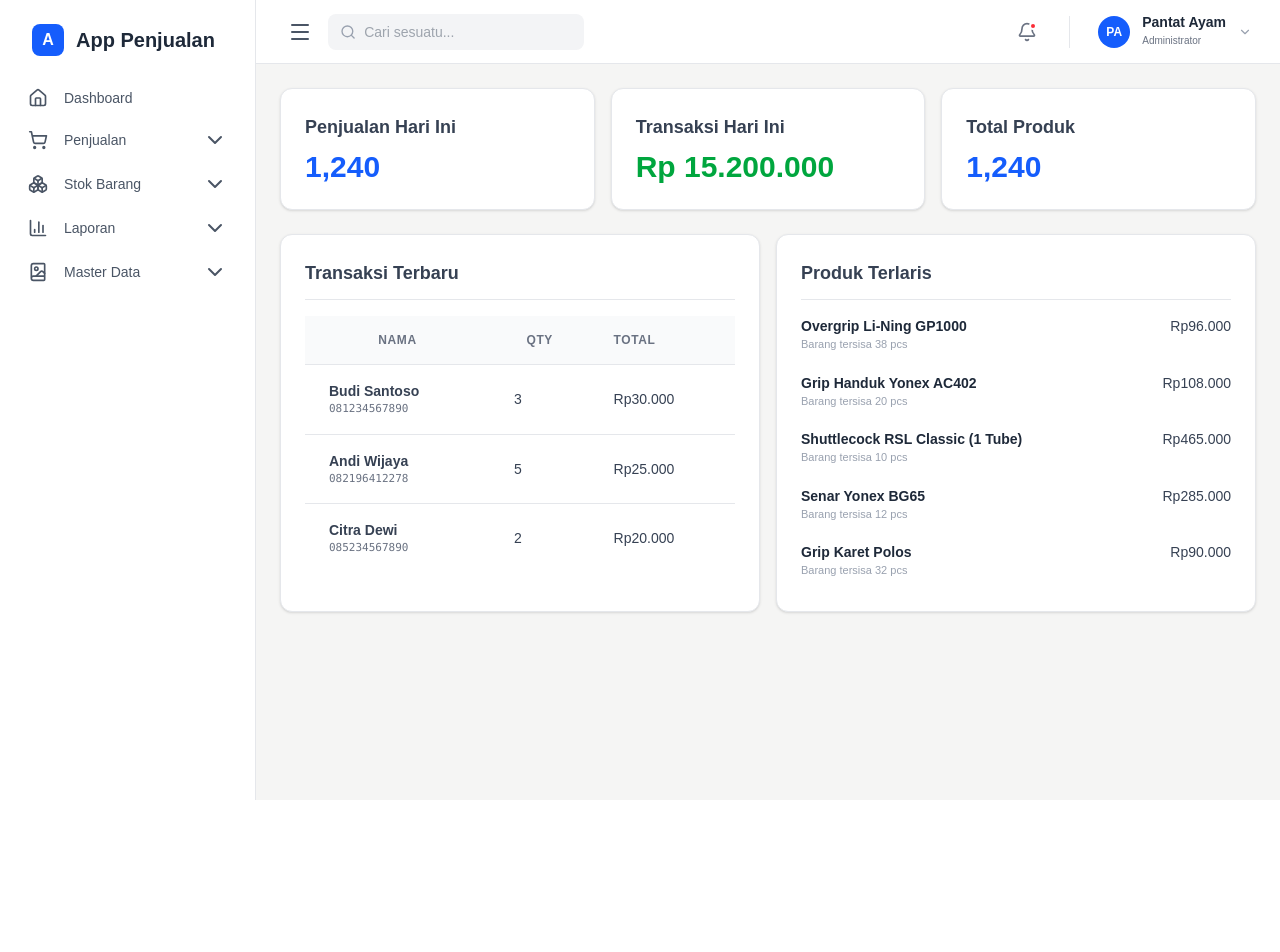
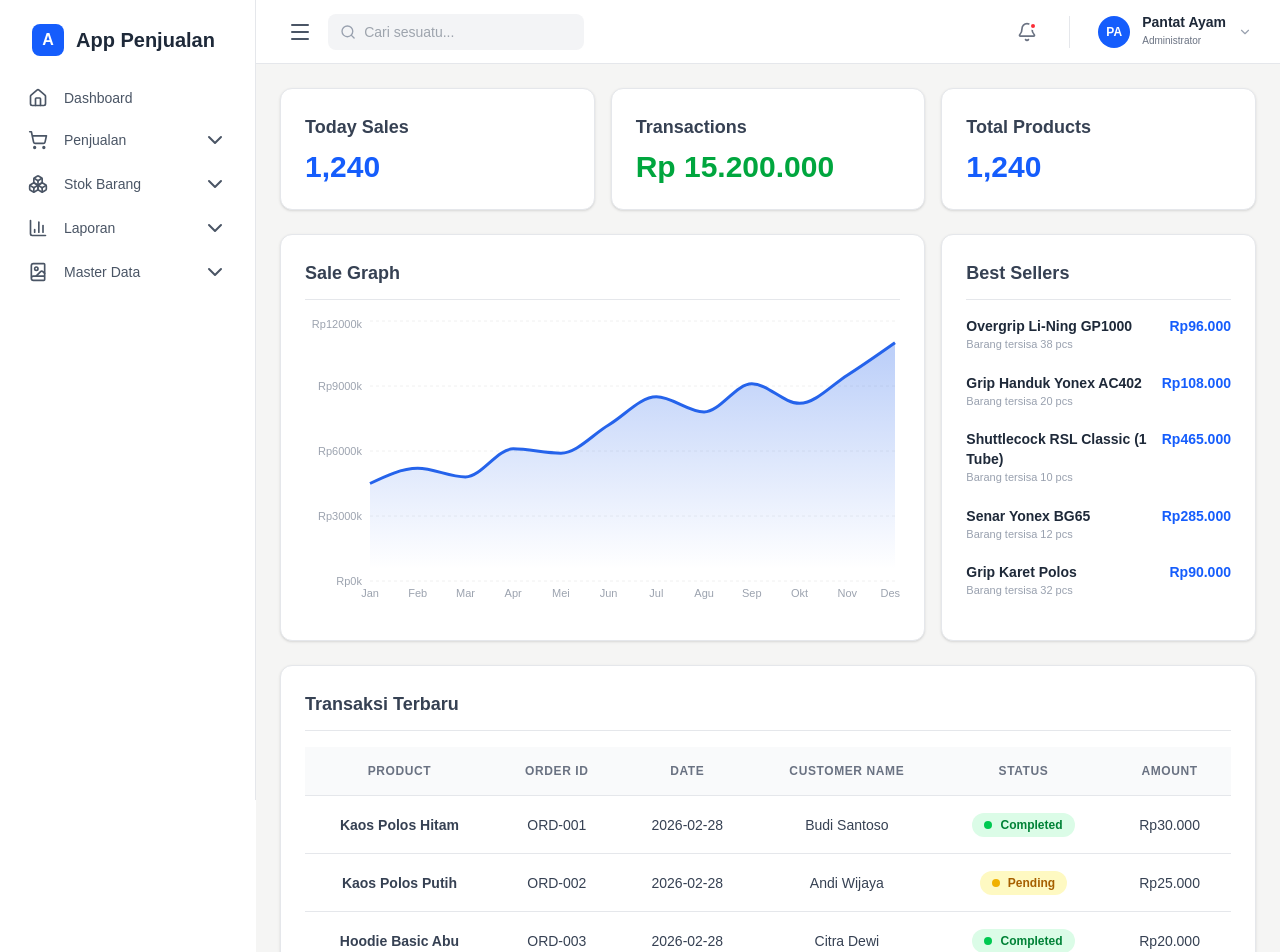
Before and after one commit to yat-to/app-penjualan, a Next.js app in the folder client/: page /dashboard in a window 1280 px wide. Shown: the top 952 px of the page. Before the commit the page ends 800 px from the top, so only its background shows below. Built offline with nearby package versions, Linux system fonts and the light colour scheme.

Commit message:
fix dashboard

```diff
--- a/client/package.json
+++ b/client/package.json
@@ -13,6 +13,7 @@
     "next": "16.0.1",
     "react": "19.2.0",
     "react-dom": "19.2.0",
+    "recharts": "^3.8.0",
     "zustand": "^5.0.11"
   },
   "devDependencies": {
--- a/client/src/app/(main)/dashboard/page.js
+++ b/client/src/app/(main)/dashboard/page.js
@@ -1,33 +1,49 @@
 import React from 'react'
+import SalesChart from '@/app/components/salesChart';
+
+const dataGrafikDariDatabase = [
+    { tanggal: "Jan", total: 4500000 },
+    { tanggal: "Feb", total: 5200000 },
+    { tanggal: "Mar", total: 4800000 },
+    { tanggal: "Apr", total: 6100000 },
+    { tanggal: "Mei", total: 5900000 },
+    { tanggal: "Jun", total: 7200000 },
+    { tanggal: "Jul", total: 8500000 },
+    { tanggal: "Agu", total: 7800000 },
+    { tanggal: "Sep", total: 9100000 },
+    { tanggal: "Okt", total: 8200000 },
+    { tanggal: "Nov", total: 9500000 },
+    { tanggal: "Des", total: 11000000 },
+];
 
 const transaksi = [
     {
-        id: 1,
-        tanggal: "2026-02-28",
-        nama_pelanggan: "Budi Santoso",
-        hp_pelanggan: "081234567890",
-        qty: "3",
-        total: 30000
+        product: "Kaos Polos Hitam",
+        order_id: "ORD-001",
+        date: "2026-02-28",
+        customer_name: "Budi Santoso",
+        status: "Completed",
+        amount: 30000
     },
     {
-        id: 2,
-        tanggal: "2026-02-28",
-        nama_pelanggan: "Andi Wijaya",
-        hp_pelanggan: "082196412278",
-        qty: "5",
-        total: 25000
+        product: "Kaos Polos Putih",
+        order_id: "ORD-002",
+        date: "2026-02-28",
+        customer_name: "Andi Wijaya",
+        status: "Pending",
+        amount: 25000
     },
     {
-        id: 3,
-        tanggal: "2026-02-28",
-        nama_pelanggan: "Citra Dewi",
-        hp_pelanggan: "085234567890",
-        qty: "2",
-        total: 20000
+        product: "Hoodie Basic Abu",
+        order_id: "ORD-003",
+        date: "2026-02-28",
+        customer_name: "Citra Dewi",
+        status: "Completed",
+        amount: 20000
     }
 ];
 
-export const produkTerlarisDummy = [
+const produkTerlarisDummy = [
     {
         id: 1,
         nama_barang: "Overgrip Li-Ning GP1000",
@@ -65,54 +81,29 @@ export default function Page() {
         <div>
             <div className="grid grid-cols-1 md:grid-cols-3 gap-4">
                 <div className="p-6 bg-white border border-gray-200 rounded-xl shadow-sm">
-                    <h3 className="text-lg font-semibold text-gray-700">Penjualan Hari Ini</h3>
+                    <h3 className="text-lg font-semibold text-gray-700">Today Sales</h3>
                     <p className="text-3xl font-bold text-blue-600 mt-2">1,240</p>
                 </div>
                 <div className="p-6 bg-white border border-gray-200 rounded-xl shadow-sm">
-                    <h3 className="text-lg font-semibold text-gray-700">Transaksi Hari Ini</h3>
+                    <h3 className="text-lg font-semibold text-gray-700">Transactions</h3>
                     <p className="text-3xl font-bold text-green-600 mt-2">Rp 15.200.000</p>
                 </div>
                 <div className="p-6 bg-white border border-gray-200 rounded-xl shadow-sm">
-                    <h3 className="text-lg font-semibold text-gray-700">Total Produk</h3>
+                    <h3 className="text-lg font-semibold text-gray-700">Total Products</h3>
                     <p className="text-3xl font-bold text-blue-600 mt-2">1,240</p>
                 </div>
             </div>
 
-            <div className="grid grid-cols-1 md:grid-cols-2 gap-4 mt-6">
-                <div className="p-6 bg-white border border-gray-200 rounded-xl shadow-sm">
-                    <h3 className="text-lg font-semibold text-gray-700 pb-3 border-b border-gray-200">Transaksi Terbaru</h3>
-                    <div className="overflow-x-auto mt-4">
-                        <table className="w-full text-left border-collapse">
-                            <thead className="bg-gray-50 border-b border-gray-200">
-                                <tr>
-                                    <th className="px-6 py-4 text-xs font-bold text-gray-500 uppercase tracking-wider text-center">NAMA</th>
-                                    <th className="px-6 py-4 text-xs font-bold text-gray-500 uppercase tracking-wider text-center">QTY</th>
-                                    <th className="px-6 py-4 text-xs font-bold text-gray-500 uppercase tracking-wider">TOTAL</th>
-                                </tr>
-                            </thead>
-                            <tbody className="divide-y divide-gray-200">
-                                {transaksi.map((data) => (
-                                    <tr key={data.id} className="hover:bg-blue-50/30 transition-colors group">
-                                        <td className="px-6 py-4">
-                                            <div className="flex flex-col">
-                                                <span className="text-sm font-bold text-gray-700">{data.nama_pelanggan}</span>
-                                                <span className="text-[11px] font-mono text-gray-500">{data.hp_pelanggan}</span>
-                                            </div>
-                                        </td>
-                                        <td className="px-6 py-4">
-                                            <span className="text-sm text-gray-700">{data.qty}</span>
-                                        </td>
-                                        <td className="px-6 py-4">
-                                            <span className="text-sm text-gray-700">Rp{data.total.toLocaleString('id-ID')}</span>
-                                        </td>
-                                    </tr>
-                                ))}
-                            </tbody>
-                        </table>
+            <div className="grid grid-cols-1 md:grid-cols-12 gap-4 mt-6">
+                <div className="md:col-span-8 space-y-4">
+                    <div className="p-6 bg-white border border-gray-200 rounded-xl shadow-sm">
+                        <h3 className="text-lg font-semibold text-gray-700 pb-3 border-b border-gray-200">Sale Graph</h3>
+                        <SalesChart data={dataGrafikDariDatabase} />
                     </div>
                 </div>
-                <div className="p-6 bg-white border border-gray-200 rounded-xl shadow-sm">
-                    <h3 className="text-lg font-semibold text-gray-700 pb-3 border-b border-gray-200">Produk Terlaris</h3>
+
+                <div className="p-6 md:col-span-4 bg-white border border-gray-200 rounded-xl shadow-sm">
+                    <h3 className="text-lg font-semibold text-gray-700 pb-3 border-b border-gray-200">Best Sellers</h3>
                     <div className="space-y-5 mt-4">
                         {produkTerlarisDummy.map((data, index) => (
                             <div key={data.id} className="group">
@@ -128,9 +119,7 @@ export default function Page() {
                                         </div>
                                     </div>
                                     <div className="text-right">
-                                        <p className="text-sm text-gray-700">
-                                            Rp{data.total_belanja.toLocaleString('id-ID')}
-                                        </p>
+                                        <p className="text-sm font-bold text-blue-600">Rp{data.total_belanja.toLocaleString('id-ID')}</p>
                                     </div>
                                 </div>
                             </div>
@@ -138,6 +127,59 @@ export default function Page() {
                     </div>
                 </div>
             </div>
+
+            <div className="grid grid-cols-1 md:grid-cols-1 gap-4 mt-6">
+                <div className="p-6 bg-white border border-gray-200 rounded-xl shadow-sm">
+                    <h3 className="text-lg font-semibold text-gray-700 pb-3 border-b border-gray-200">Transaksi Terbaru</h3>
+                    <div className="overflow-x-auto mt-4">
+                        <table className="w-full text-left border-collapse">
+                            <thead className="bg-gray-50 border-b border-gray-200">
+                                <tr>
+                                    <th className="px-6 py-4 text-xs font-bold text-gray-500 uppercase tracking-wider text-center">Product</th>
+                                    <th className="px-6 py-4 text-xs font-bold text-gray-500 uppercase tracking-wider text-center">Order ID</th>
+                                    <th className="px-6 py-4 text-xs font-bold text-gray-500 uppercase tracking-wider text-center">Date</th>
+                                    <th className="px-6 py-4 text-xs font-bold text-gray-500 uppercase tracking-wider text-center">Customer Name</th>
+                                    <th className="px-6 py-4 text-xs font-bold text-gray-500 uppercase tracking-wider text-center">Status</th>
+                                    <th className="px-6 py-4 text-xs font-bold text-gray-500 uppercase tracking-wider text-center">Amount</th>
+                                </tr>
+                            </thead>
+                            <tbody className="divide-y divide-gray-200">
+                                {transaksi.map((data) => (
+                                    <tr key={data.id} className="hover:bg-blue-50/30 transition-colors group">
+                                        <td className="px-6 py-4 text-center">
+                                            <span className="text-sm font-bold text-gray-700">{data.product}</span>
+                                        </td>
+                                        <td className="px-6 py-4 text-center">
+                                            <span className="text-sm text-gray-700">{data.order_id}</span>
+                                        </td>
+                                        <td className="px-6 py-4 text-center">
+                                            <span className="text-sm text-gray-700">{data.date}</span>
+                                        </td>
+                                        <td className="px-6 py-4 text-center">
+                                            <span className="text-sm text-gray-700">{data.customer_name}</span>
+                                        </td>
+                                        <td className="px-6 py-4 text-center">
+                                            <div className={`inline-flex items-center gap-2 px-3 py-1 rounded-full text-xs font-semibold
+                                                ${data.status === 'Completed' ? 'bg-green-100 text-green-700' :
+                                                data.status === 'Pending' ? 'bg-yellow-100 text-yellow-700' : 'bg-red-100 text-red-700'}`}>
+
+                                                <span className={`w-2 h-2 rounded-full
+                                                    ${data.status === 'Completed' ? 'bg-green-500' :
+                                                    data.status === 'Pending' ? 'bg-yellow-500' : 'bg-red-500'}`}>
+                                                </span>
+                                                {data.status}
+                                            </div>
+                                        </td>
+                                        <td className="px-6 py-4 text-center">
+                                            <span className="text-sm text-gray-700">Rp{data.amount.toLocaleString('id-ID')}</span>
+                                        </td>
+                                    </tr>
+                                ))}
+                            </tbody>
+                        </table>
+                    </div>
+                </div>
+            </div>
         </div>
     )
 }
--- a/client/src/app/components/Sidebar.js
+++ b/client/src/app/components/Sidebar.js
@@ -80,10 +80,6 @@ function Sidebar({ isOpen, onClose }) {
                     </div>
                 </div>
 
-                <button onClick={onClose} className='md:hidden p-1 text-gray-500 hover:bg-gray-100 rounded'>
-                    <X size={20} />
-                </button>
-
                 {/* Navigation Links */}
                 <nav className="flex-1 px-4 space-y-1">
                     {
--- /dev/null
+++ b/client/src/app/components/salesChart.js
@@ -0,0 +1,43 @@
+"use client";
+import { AreaChart, Area, XAxis, YAxis, CartesianGrid, Tooltip, ResponsiveContainer } from 'recharts';
+
+export default function Page({ data }) {
+    return (
+        <div className="h-[300px] w-full mt-4">
+            <ResponsiveContainer width="100%" height="100%">
+                <AreaChart data={data}>
+                    <defs>
+                        <linearGradient id="colorTotal" x1="0" y1="0" x2="0" y2="1">
+                            <stop offset="5%" stopColor="#2563eb" stopOpacity={0.3}/>
+                            <stop offset="95%" stopColor="#2563eb" stopOpacity={0}/>
+                        </linearGradient>
+                    </defs>
+                    <CartesianGrid strokeDasharray="3 3" vertical={false} stroke="#f0f0f0" />
+                    <XAxis
+                        dataKey="tanggal"
+                        axisLine={false}
+                        tickLine={false}
+                        tick={{fill: '#9ca3af', fontSize: 11}}
+                    />
+                    <YAxis
+                        axisLine={false}
+                        tickLine={false}
+                        tick={{fill: '#9ca3af', fontSize: 11}}
+                        tickFormatter={(value) => `Rp${value / 1000}k`}
+                    />
+                    <Tooltip
+                        contentStyle={{ borderRadius: '10px', border: 'none', boxShadow: '0 4px 12px rgba(0,0,0,0.1)' }}
+                    />
+                    <Area
+                        type="monotone"
+                        dataKey="total"
+                        stroke="#2563eb"
+                        strokeWidth={3}
+                        fillOpacity={1}
+                        fill="url(#colorTotal)"
+                    />
+                </AreaChart>
+            </ResponsiveContainer>
+        </div>
+    );
+}
```
Also changed, not shown: client/src/app/(main)/layout.js (+15 -1 lines), 1 other file (tests, documents, lock files or other folders).
